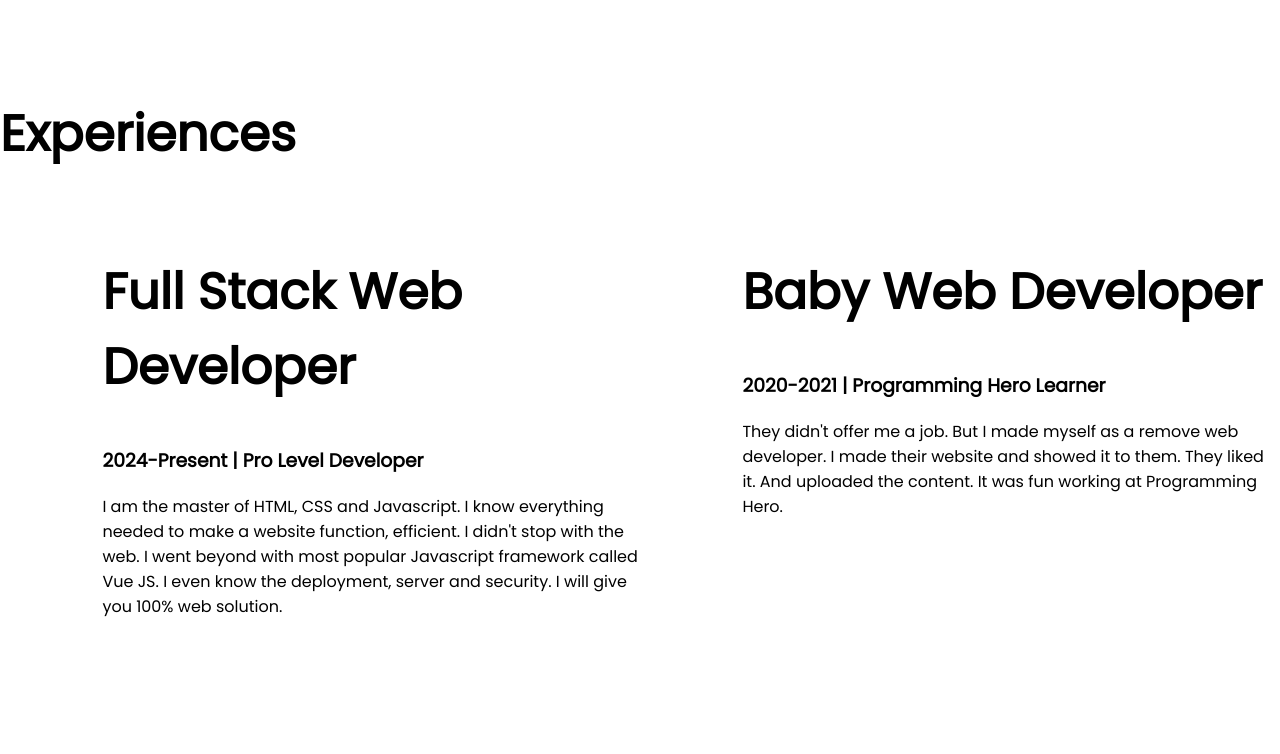
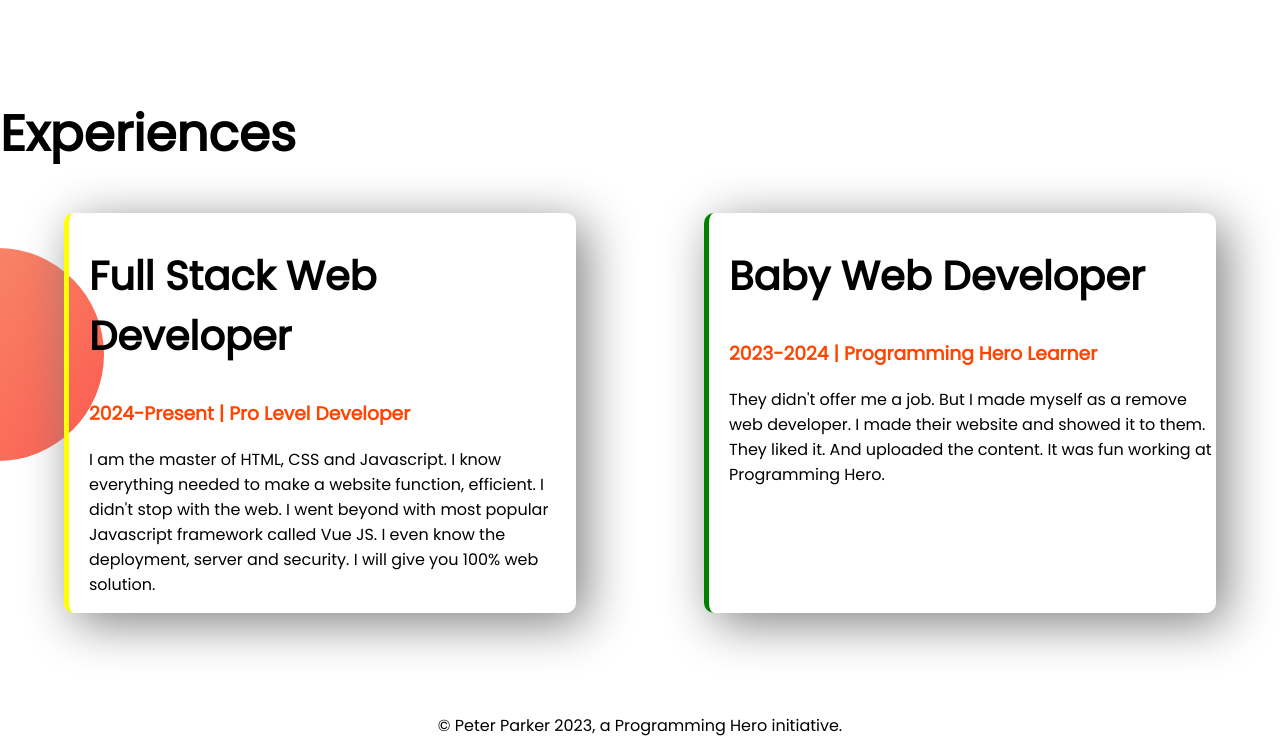
Before and after one commit to zaabed/developer-portfolio, a plain HTML site: page index.html in a window 1280 px wide. Shown: the part 1002-1756 px from the top of the page. Drawn offline with Linux system fonts and the light colour scheme.

Commit message:
last commit

```diff
--- a/index.html
+++ b/index.html
@@ -17,8 +17,10 @@
 <body>
     <section class="top-banner flexible-container">
         <div class="half-width">
-            <h1>Welcome To</h1>
-            <h1><span class="orange-color">Zabed Khan</span> World!!!</h1>
+            <div class="border-set">
+                <h1>Welcome To</h1>
+                <h1><span class="orange-color">Zabed Khan</span> World!!!</h1>
+            </div>
             <h3>Build Climber and Train Stopper
             </h3>
             <p>You might saw me jumping, climbing buildings, and stopping trains. But nobody pays me a dime for that
@@ -54,20 +56,20 @@
     <section class="experience-area">
         <h1>Experiences</h1>
         <div class="flexible-container">
-            <div class="half-width">
-                <h1>Full Stack Web Developer
-                </h1>
-                <h3>2024-Present | Pro Level Developer
+            <div id="full-stack" class="experience-item">
+                <h2>Full Stack Web Developer
+                </h2>
+                <h3 class="orange-color">2024-Present | Pro Level Developer
                 </h3>
                 <p>I am the master of HTML, CSS and Javascript. I know everything needed to make a website function,
                     efficient. I didn't stop with the web. I went beyond with most popular Javascript framework called
                     Vue
                     JS. I even know the deployment, server and security. I will give you 100% web solution.</p>
             </div>
-            <div class="half-width">
-                <h1>Baby Web Developer
-                </h1>
-                <h3>2020-2021 | Programming Hero Learner
+            <div id="baby-stack" class="experience-item">
+                <h2>Baby Web Developer
+                </h2>
+                <h3 class="orange-color">2023-2024 | Programming Hero Learner
                 </h3>
                 <p>They didn't offer me a job. But I made myself as a remove web developer. I made their website and
                     showed
@@ -79,5 +81,8 @@
     </section>
 
 </body>
+<footer>
+    <p>© Peter Parker 2023, a Programming Hero initiative.</p>
+</footer>
 
 </html>
--- a/style.css
+++ b/style.css
@@ -5,6 +5,11 @@ body {
 
 h1 {
     font-size: 50px;
+}
+
+
+h2 {
+    font-size: 40px;
 }
 
 .orange-color {
@@ -46,3 +51,30 @@ h1 {
     background-position: right;
     background-position-y: bottom;
 }
+
+.experience-area {
+    background-image: url(images/exp-bg.png);
+    background-repeat: no-repeat;
+    background-position: left;
+}
+
+#full-stack {
+    border-left: 5px solid yellow;
+}
+
+#baby-stack {
+    border-left: 5px solid green;
+}
+
+.experience-item {
+    width: 40%;
+    margin-left: 5%;
+    margin-right: 5%;
+    padding-left: 20px;
+    box-shadow: 10px 10px 50px gray;
+    border-radius: 10px;
+}
+
+footer {
+    text-align: center;
+}
```
